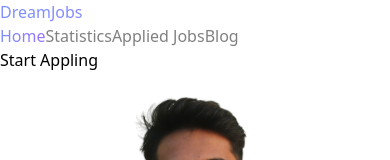
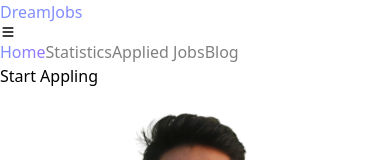
Before and after one commit to Hasib24/Assignment-9, a React (Vite) app: page / in a window 390 px wide. Shown: the top 160 px of the page. Built offline with nearby package versions, Linux system fonts and the light colour scheme.

Commit message:
add colapsible toggle menu for mobile device

```diff
--- a/src/components/Header.jsx
+++ b/src/components/Header.jsx
@@ -1,11 +1,16 @@
-import React from 'react';
+import React, { useState } from 'react';
 import { NavLink } from 'react-router-dom';
 import BtnBig from './buttons/BtnBig';
+
+import { HiMenu } from "react-icons/hi";
+import { RxCross2 } from "react-icons/rx";
 
 
 
 
 const Header = () => {
+
+    let [open, setOpen] = useState(false)
 
     const siteLogoStyle = {
         backgroundImage: 'linear-gradient(90deg, #7E90FE 0%, #9873FF 100%)',
@@ -25,17 +30,23 @@
     }
 
     return (
-        <div className='container mx-auto text-center md:flex md:justify-between bg-white border-b sticky top-0 py-8 items-center'>
+        <div className='container mx-auto flex justify-between bg-white border-b sticky top-0 py-8 px-2 items-center'>
             <div>
                 <h1 className='text-4xl font-bold' style={siteLogoStyle}>Dream<span>Jobs</span></h1>
             </div>
-            <nav>
+            <div className='text-2xl md:hidden' onClick={()=>{setOpen(!open)}}>
+                {open ? <RxCross2 className='h-8 w-8 border m-2 rounded '></RxCross2> : <HiMenu  className='h-8 w-8 border m-2 rounded '></HiMenu>}
+            </div>
+            <nav className={`flex flex-col md:flex-row absolute md:static duration-1000 right-2  ${open ? 'top-24' : '-top-64'}`} onClick={()=>{setOpen(false)}}>
                 <NavLink style={navLinkStyle} className='m-2 font-bold tracking-wider ' to='/'>Home</NavLink>
                 <NavLink style={navLinkStyle} className='m-2 font-bold tracking-wider ' to='/statistics'>Statistics</NavLink>
                 <NavLink style={navLinkStyle} className='m-2 font-bold tracking-wider ' to='/appliedjobs'>Applied Jobs</NavLink>
                 <NavLink style={navLinkStyle} className='m-2 font-bold tracking-wider ' to='/blog'>Blog</NavLink>
             </nav>
-            <BtnBig btnText={'Start Appling'}></BtnBig>
+            <div className='hidden md:block'>
+                <BtnBig btnText={'Start Appling'}></BtnBig>
+
+            </div>
         </div>
     );
 };
```
